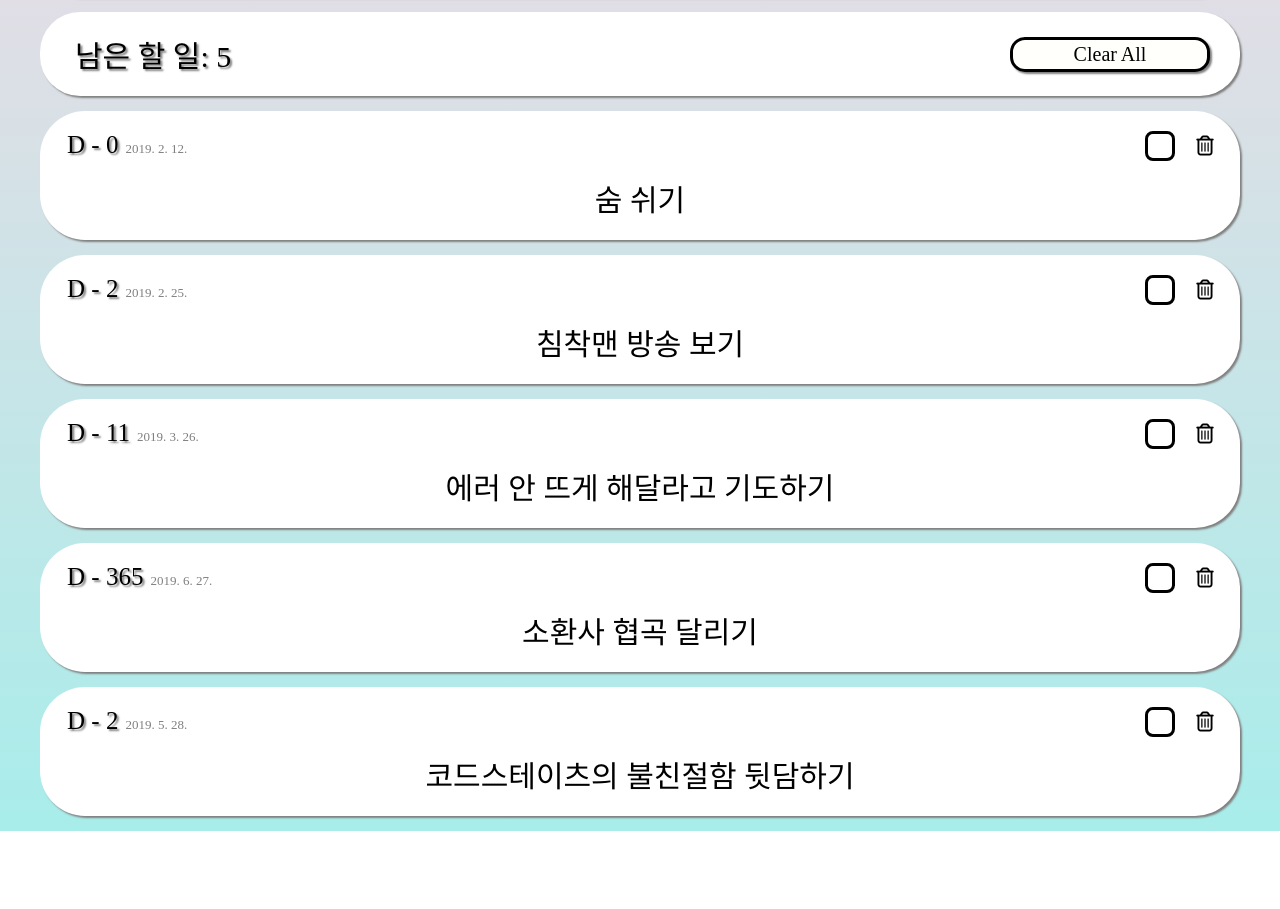
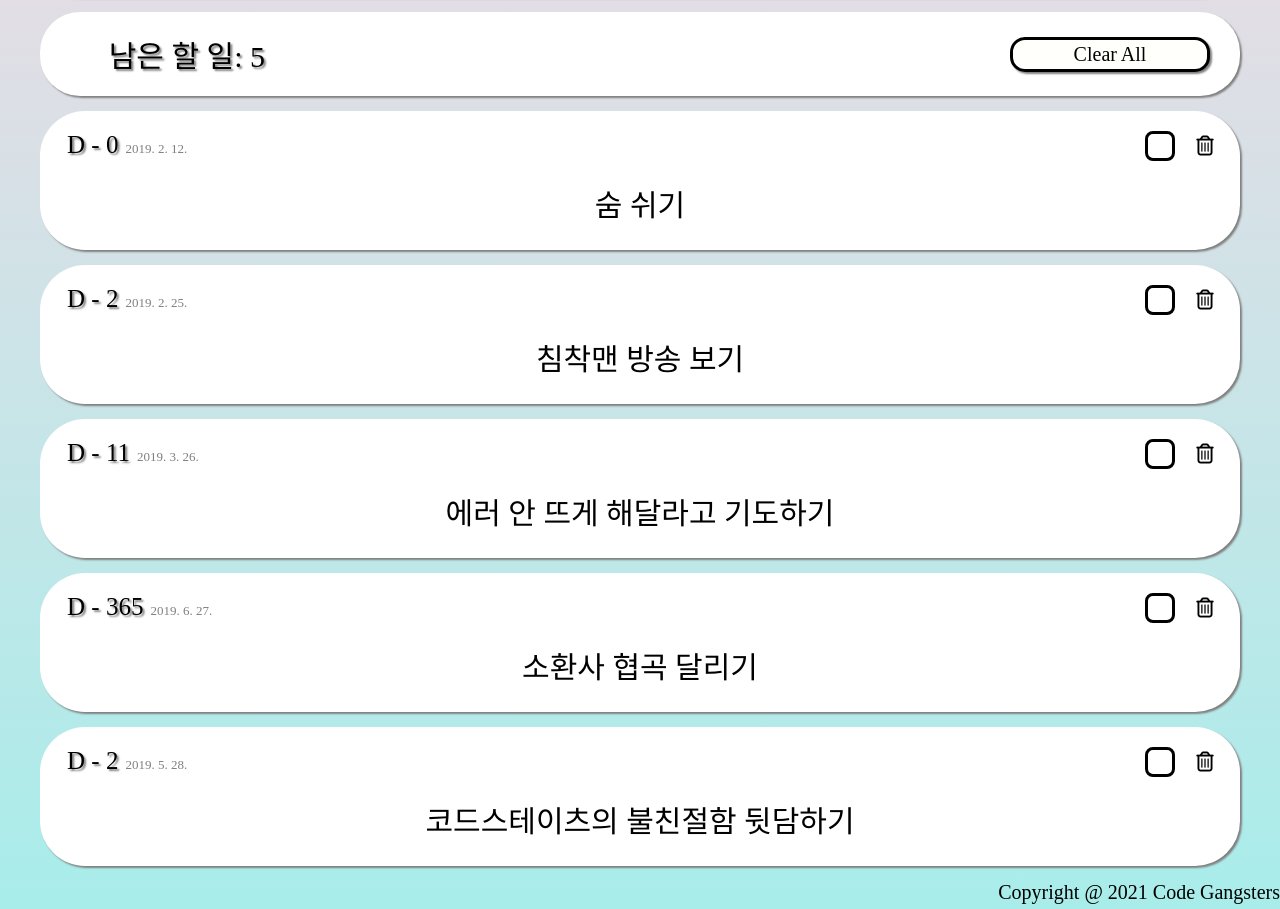
Before and after one commit to lsm6627/codegangster_toto, a React (Create React App) app in the folder client/: page / in a window 1280 px wide. Shown: the part 431-1340 px from the top of the page. Before the commit the page ends 1262 px from the top, so only its background shows below. Built offline with nearby package versions, Linux system fonts and the light colour scheme; a web font is replaced by a local one.

Commit message:
fix: Footer 작성_프론트엔드 파트 완성

```diff
--- /dev/null
+++ b/client/src/Footer.css
@@ -0,0 +1,4 @@
+div {
+  text-align: right;
+  margin-bottom: 5px;
+}
--- a/client/src/Footer.js
+++ b/client/src/Footer.js
@@ -1,6 +1,7 @@
 import React from "react";
+import './Footer.css'
 
 const Footer = () => {
-  return <div></div>;
+  return <div>Copyright @ 2021 Code Gangsters</div>;
 };
 export default Footer;
```
Also changed, not shown: 1 other file (tests, documents, lock files or other folders).
